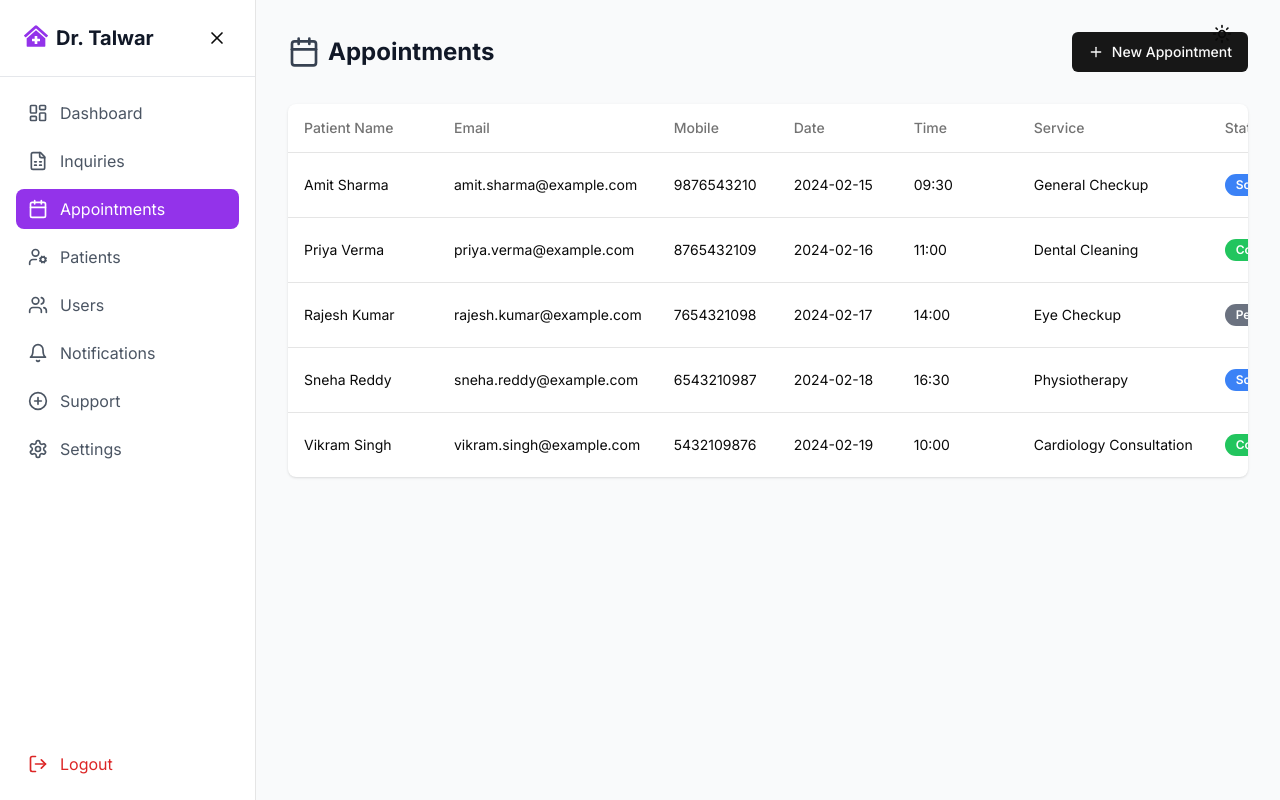
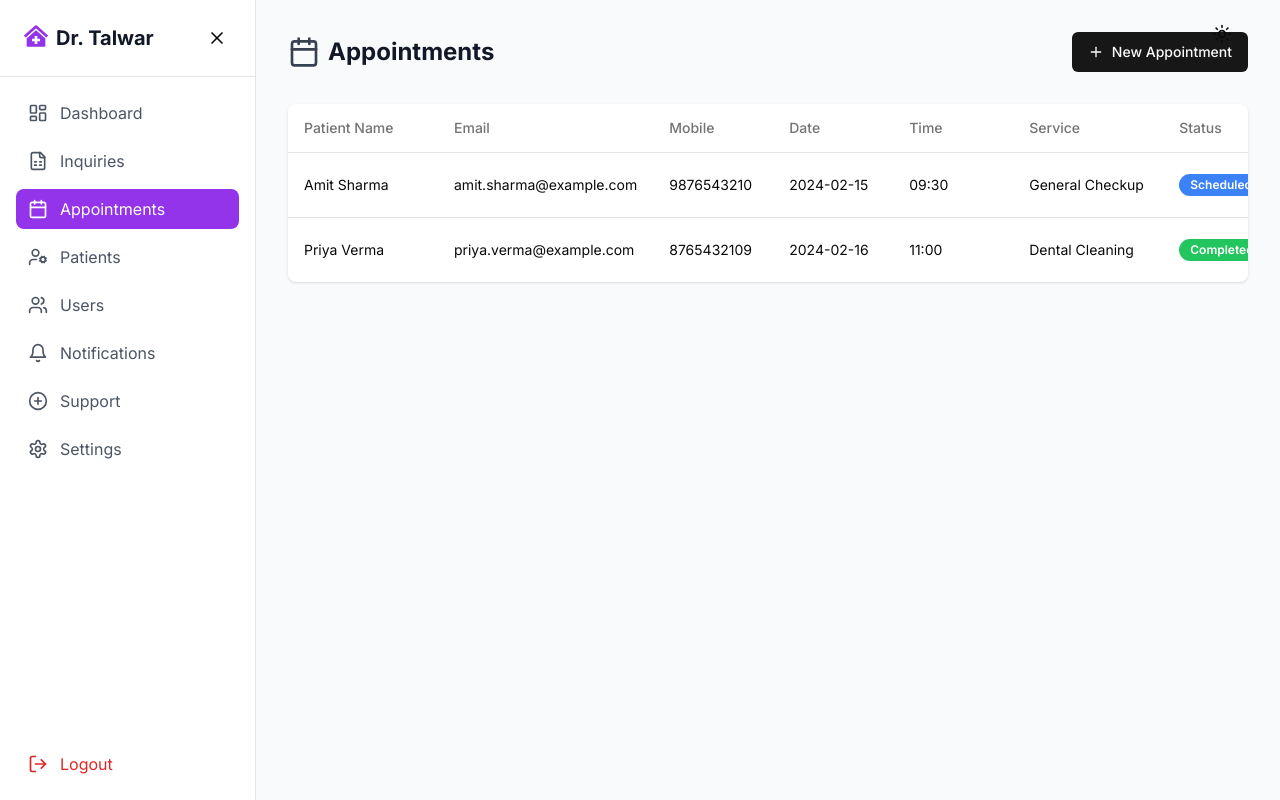
Before and after one commit to Medihox/medihox-frontend, a Next.js app: page /admin/appointments in a window 1280 px wide. Built offline with nearby package versions, Linux system fonts and the light colour scheme.

Commit message:
Update: Build fixes

```diff
--- a/app/admin/appointments/page.tsx
+++ b/app/admin/appointments/page.tsx
@@ -46,10 +46,15 @@ export default function AppointmentsPage() {
       email: "",
       phoneNumber: "",
       converted: false,
-      role: "",
-      permissions: [],
-      status: "",
       createdAt: new Date().toISOString(),
+      createdById: {
+        id: "",
+        name: "",
+        email: "",
+        status: "active",
+        role: "admin",
+        createdAt: new Date().toISOString(),
+      },
     },
     appointmentDate: "",
     appointmentTime: "",
@@ -60,6 +65,9 @@ export default function AppointmentsPage() {
       id: "",
       name: "",
       email: "",
+      role: "admin",
+      status: "active",
+      createdAt: new Date().toISOString(),
     },
     notes: "",
   });
@@ -78,18 +86,23 @@ export default function AppointmentsPage() {
         email: "",
         phoneNumber: "",
         converted: false,
+        createdAt: new Date().toISOString(),
+        createdById: {
+          id: "",
+          name: "",
+          email: "",
+          status: "active",
+          role: "admin",
+          createdAt: new Date().toISOString(),
+        },
       },
       appointmentDate: "",
       appointmentTime: "",
       service: "",
       status: "Scheduled",
       source: "",
-      createdBy: {
-        id: "",
-        name: "",
-        email: "",
-      },
       notes: "",
+      createdAt: new Date().toISOString(),
     });
     setIsAddDialogOpen(false);
   };
@@ -116,17 +129,21 @@ export default function AppointmentsPage() {
         email: "",
         phoneNumber: "",
         converted: false,
+        createdAt: new Date().toISOString(),
+        createdById: {
+          id: "",
+          name: "",
+          email: "",
+          status: "active",
+          role: "admin",
+          createdAt: new Date().toISOString(),
+        },
       },
       appointmentDate: "",
       appointmentTime: "",
       service: "",
       status: "Scheduled",
       source: "",
-      createdBy: {
-        id: "",
-        name: "",
-        email: "",
-      },
       notes: "",
     });
     setIsAddDialogOpen(false);
@@ -185,10 +202,6 @@ export default function AppointmentsPage() {
                       onChange={(e) =>
                         setNewAppointment({
                           ...newAppointment,
-                          patient: {
-                            ...newAppointment.patient,
-                            name: e.target.value,
-                          },
                         })
                       }
                     />
@@ -201,11 +214,7 @@ export default function AppointmentsPage() {
                       value={newAppointment.patient?.email || ""}
                       onChange={(e) =>
                         setNewAppointment({
-                          ...newAppointment,
-                          patient: {
-                            ...newAppointment.patient,
-                            email: e.target.value,
-                          },
+                          ...newAppointment
                         })
                       }
                     />
@@ -218,12 +227,8 @@ export default function AppointmentsPage() {
                       id="patientMobile"
                       value={newAppointment.patient?.phoneNumber || ""}
                       onChange={(e) =>
-                        setNewAppointment({
-                          ...newAppointment,
-                          patient: {
-                            ...newAppointment.patient,
-                            phoneNumber: e.target.value,
-                          },
+                          setNewAppointment({
+                            ...newAppointment,
                         })
                       }
                     />
@@ -297,8 +302,8 @@ export default function AppointmentsPage() {
                   <Label htmlFor="status">Status</Label>
                   <Select
                     value={newAppointment.status || "Scheduled"}
-                    onValueChange={(value: Appointment["status"]) =>
-                      setNewAppointment({ ...newAppointment, status: value })
+                    onValueChange={(value) =>
+                      setNewAppointment({ ...newAppointment, status: value as Appointment["status"] })
                     }
                   >
                     <SelectTrigger>
@@ -350,6 +355,7 @@ export default function AppointmentsPage() {
             </DialogContent>
           </Dialog>
         </div>
+
         <div className="rounded-lg bg-white shadow overflow-x-auto">
           <Table>
             <TableHeader>
@@ -402,7 +408,7 @@ export default function AppointmentsPage() {
                     {appointment.source}
                   </TableCell>
                   <TableCell className="whitespace-nowrap">
-                    {appointment.createdBy.name}
+                    {appointment.createdBy?.name}
                   </TableCell>
                   <TableCell className="whitespace-nowrap truncate">
                     {appointment.notes}
--- a/app/admin/users/page.tsx
+++ b/app/admin/users/page.tsx
@@ -37,11 +37,6 @@ const mockUsers: User[] = [
     name: "John Admin",
     email: "admin@example.com",
     role: "admin",
-    permissions: {
-      users: { view: true, create: true, edit: true, delete: true },
-      appointments: { view: true, create: true, edit: true, delete: true },
-      inquiries: { view: true, create: true, edit: true, delete: true },
-    },
     status: "active",
     createdAt: "2024-01-20T10:00:00Z",
     lastLogin: "2024-01-25T15:30:00Z",
@@ -59,11 +54,6 @@ export default function UsersPage() {
     name: "",
     email: "",
     role: "staff",
-    permissions: {
-      users: { view: false, create: false, edit: false, delete: false },
-      appointments: { view: false, create: false, edit: false, delete: false },
-      inquiries: { view: false, create: false, edit: false, delete: false },
-    },
     status: "active",
   });
 
@@ -102,30 +92,17 @@ export default function UsersPage() {
       name: "",
       email: "",
       role: "staff",
-      permissions: {
-        users: { view: false, create: false, edit: false, delete: false },
-        appointments: { view: false, create: false, edit: false, delete: false },
-        inquiries: { view: false, create: false, edit: false, delete: false },
-      },
       status: "active",
     });
     setIsAddDialogOpen(false);
   };
 
   const handlePermissionChange = (
-    module: keyof User["permissions"],
     action: keyof Permission,
     checked: boolean
   ) => {
     setNewUser((prev) => ({
       ...prev,
-      permissions: {
-        ...prev.permissions,
-        [module]: {
-          ...prev.permissions?.[module],
-          [action]: checked,
-        },
-      } as User["permissions"],
     }));
   };
 
@@ -247,21 +224,6 @@ export default function UsersPage() {
                               key={action}
                               className="flex items-center gap-2"
                             >
-                              <Checkbox
-                                id={`${module}-${action}`}
-                                checked={
-                                  newUser.permissions?.[module]?.[
-                                    action as keyof Permission
-                                  ] ?? false
-                                }
-                                onCheckedChange={(checked) =>
-                                  handlePermissionChange(
-                                    module,
-                                    action as keyof Permission,
-                                    checked as boolean
-                                  )
-                                }
-                              />
                               <Label
                                 htmlFor={`${module}-${action}`}
                                 className="capitalize"
--- a/app/types/index.ts
+++ b/app/types/index.ts
@@ -16,14 +16,14 @@ export type InquiryCSV = Omit<Inquiry, 'id'>;
 export interface Appointment {
   id: string;
   patient: Patient;
-  appointmentDate: string;
-  appointmentTime: string;
-  service: string;
-  status:  'Scheduled' | 'Enquiry' | 'Completed' | 'Cancelled';
-  source: string;
-  createdBy: User;
-  notes: string;
-  createdAt: string;
+  appointmentDate: string | undefined;
+  appointmentTime: string | undefined;
+  service: string | undefined;
+  status: 'Scheduled' | 'Enquiry' | 'Completed' | 'Cancelled' | undefined;
+  source: string | undefined;
+  createdBy: User | undefined;
+  notes: string | undefined;
+  createdAt: string | undefined;
 }
 
 export interface DashboardStats {
@@ -68,12 +68,12 @@ export interface User {
 export interface Patient {
   id: string;
   name: string;
-  email?: string;
+  email?: string | undefined;
   phoneNumber: string;
-  whatsappNumber?: string;
-  city?: string;
-  country?: string;
-  converted?: boolean;
-  createdById: User;
-  createdAt: string;
-};
+  whatsappNumber?: string | undefined;
+  city?: string | undefined;
+  country?: string | undefined;
+  converted?: boolean | undefined;
+  createdById: User | undefined;
+  createdAt: string | undefined;
+}
--- a/lib/dummy-data.ts
+++ b/lib/dummy-data.ts
@@ -84,7 +84,16 @@ export const dummyAppointments: Appointment[] = [
       "name": "Amit Sharma",
       "email": "amit.sharma@example.com",
       "phoneNumber": "9876543210",
-      "converted": false
+      "converted": false,
+      "createdAt": "2023-01-01T00:00:00Z",
+      createdById: {
+        id: 'S1',
+        name: 'Dr. Talwar',
+        email: 'dr.talwar@example.com',
+        role: 'doctor',
+        status: 'active',
+        createdAt: '2023-01-01T00:00:00Z'
+      },
     },
     "appointmentDate": "2024-02-15",
     "appointmentTime": "09:30",
@@ -96,11 +105,11 @@ export const dummyAppointments: Appointment[] = [
       "name": "Dr. Talwar",
       "email": "dr.talwar@example.com",
       "role": "doctor",
-      "permissions": ["CREATE_APPOINTMENT", "VIEW_APPOINTMENT"],
-      "status": "Active",
+      "status": "active",
       "createdAt": "2023-01-01T00:00:00Z"
     },
-    "createdAt": "2024-02-10T09:00:00Z"
+    "createdAt": "2024-02-10T09:00:00Z",
+    "notes": ""
   },
   {
     "id": "2",
@@ -109,97 +118,31 @@ export const dummyAppointments: Appointment[] = [
       "name": "Priya Verma",
       "email": "priya.verma@example.com",
       "phoneNumber": "8765432109",
-      "converted": true
+      "converted": true,
+      "createdAt": "2023-01-01T00:00:00Z",
+      createdById: {
+        id: 'S1',
+        name: 'Dr. Talwar',
+        email: 'dr.talwar@example.com',
+        role: 'doctor',
+        status: 'active',
+        createdAt: '2023-01-01T00:00:00Z'
+      },
     },
     "appointmentDate": "2024-02-16",
     "appointmentTime": "11:00",
     "service": "Dental Cleaning",
     "status": "Completed",
     "source": "Walk-in",
+    "createdAt": "2023-01-01T00:00:00Z",
     "createdBy": {
-      "id": "S1",
-      "name": "Dr. Talwar",
-      "email": "dr.talwar@example.com",
-      "role": "Doctor",
-      "permissions": ["CREATE_APPOINTMENT", "VIEW_APPOINTMENT"],
-      "status": "Active",
-      "createdAt": "2023-01-01T00:00:00Z"
+      id: 'S1',
+      name: 'Dr. Talwar',
+      email: 'dr.talwar@example.com',
+      role: 'doctor',
+      status: 'active',
+      createdAt: '2023-01-01T00:00:00Z'
     },
-    "createdAt": "2024-02-10T10:30:00Z"
-  },
-  {
-    "id": "3",
-    "patient": {
-      "id": "p3",
-      "name": "Rajesh Kumar",
-      "email": "rajesh.kumar@example.com",
-      "phoneNumber": "7654321098",
-      "converted": false
-    },
-    "appointmentDate": "2024-02-17",
-    "appointmentTime": "14:00",
-    "service": "Eye Checkup",
-    "status": "Pending",
-    "source": "Phone Call",
-    "createdBy": {
-      "id": "S1",
-      "name": "Dr. Talwar",
-      "email": "dr.talwar@example.com",
-      "role": "Doctor",
-      "permissions": ["CREATE_APPOINTMENT", "VIEW_APPOINTMENT"],
-      "status": "Active",
-      "createdAt": "2023-01-01T00:00:00Z"
-    },
-    "createdAt": "2024-02-11T12:45:00Z"
-  },
-  {
-    "id": "4",
-    "patient": {
-      "id": "p4",
-      "name": "Sneha Reddy",
-      "email": "sneha.reddy@example.com",
-      "phoneNumber": "6543210987",
-      "converted": true
-    },
-    "appointmentDate": "2024-02-18",
-    "appointmentTime": "16:30",
-    "service": "Physiotherapy",
-    "status": "Scheduled",
-    "source": "Referral",
-    "createdBy": {
-      "id": "S1",
-      "name": "Dr. Talwar",
-      "email": "dr.talwar@example.com",
-      "role": "Doctor",
-      "permissions": ["CREATE_APPOINTMENT", "VIEW_APPOINTMENT"],
-      "status": "Active",
-      "createdAt": "2023-01-01T00:00:00Z"
-    },
-    "createdAt": "2024-02-12T15:10:00Z"
-  },
-  {
-    "id": "5",
-    "patient": {
-      "id": "p5",
-      "name": "Vikram Singh",
-      "email": "vikram.singh@example.com",
-      "phoneNumber": "5432109876",
-      "converted": false
-    },
-    "appointmentDate": "2024-02-19",
-    "appointmentTime": "10:00",
-    "service": "Cardiology Consultation",
-    "status": "Completed",
-    "source": "Hospital Website",
-    "createdBy": {
-      "id": "S1",
-      "name": "Dr. Talwar",
-      "email": "dr.talwar@example.com",
-      "role": "Doctor",
-      "permissions": ["CREATE_APPOINTMENT", "VIEW_APPOINTMENT"],
-      "status": "Active",
-      "createdAt": "2023-01-01T00:00:00Z"
-    },
-    "createdAt": "2024-02-13T08:30:00Z"
+    "notes": ""
   }
 ]
```
Also changed, not shown: app/admin/patients/page.tsx (+6 -7 lines).
